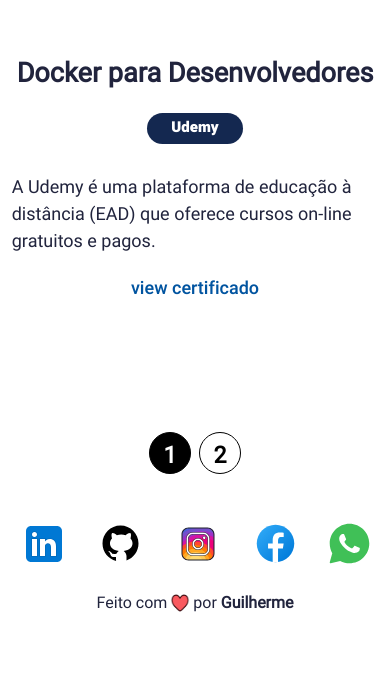
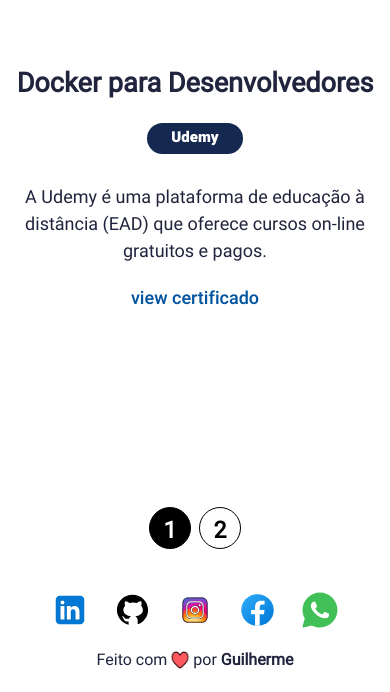
Before and after one commit to kadeguilherme/kadeguilherme.github.io, a website: page index.html in a window 390 px wide. Shown: the part 2373-3065 px from the top of the page. Before the commit the page ends 3008 px from the top, so only its background shows below. Drawn offline with nearby package versions, Linux system fonts and the light colour scheme.

Commit message:
Responsividade do footer

```diff
--- a/index.html
+++ b/index.html
@@ -287,7 +287,7 @@
 
 
        <footer class="footer">
-        <a id = "footer1" ></a>
+
         <div class="footer-img">
         <a href="https://www.linkedin.com/in/guilherme-aguiarr/" target="_blank" rel="noreferrer noopener">
             <img src="img/Linkedin icon.svg" alt="">
@@ -296,14 +296,14 @@
         <a href="https://github.com/kadeguilherme" target="_blank" rel="noopener noreferrer">
             <img src="img/Icon ionic-logo-github.svg" width="45px" alt="">
         </a>
-        <a href="https://www.instagram.com/guidevops/" target="_blank" rel="noopener noreferrer">
+        <a href="https://www.instagram.com/guidevops/" style="border-radius: 100%;"  target="_blank" rel="noopener noreferrer">
         <img src="img/insta.svg" width="50px" alt="">
         </a>
 
         <a href="https://www.facebook.com/guilherme.aguiar.3517/" target="_blank" rel="noopener noreferrer">
             <img src="img/fb.svg" width="45px" alt="">
         </a>
-        <a href="https://api.whatsapp.com/send?phone=5563981207163" target="_blank" rel="noopener noreferrer">
+        <a href="https://api.whatsapp.com/send?phone=5563981207163" style="   border-radius: 100%;" target="_blank" rel="noopener noreferrer">
             <img src="img/whats.svg" width="43px" alt="">
         </a>
         </div>
@@ -327,12 +327,14 @@
        <script>
          var swiper = new Swiper(".mySwiper1", {
            pagination: {
+
              el: ".swiper-pagination",
              clickable: true,
              renderBullet: function (index, className) {
                return '<span class="' + className + '">' + (index + 1) + "</span>";
              },
            },
+
          });
        </script>
 
@@ -342,6 +344,7 @@
         slidesPerView: 2,
         spaceBetween: 30,
         slidesPerGroup: 1,
+
         loop: true,
         loopFillGroupWithBlank: true,
         pagination: {
--- a/sass/layout/_l-certificados.scss
+++ b/sass/layout/_l-certificados.scss
@@ -183,7 +183,12 @@
                 display: none;
             }
             .certificado{
+                margin: 0px;
+                margin-bottom: 105px;
                 .certificado-text{
+                    p{
+                        text-align: center;
+                    }
                     h2{
                         align-self: center;
                     }
--- a/sass/layout/_l-footer.scss
+++ b/sass/layout/_l-footer.scss
@@ -12,8 +12,22 @@
         flex-direction: row;
 
         img{
-            padding: 15px;
+            padding: 12px;
+            width: 45px;
 
+        }
+
+    }
+
+    @media (min-width:200px) and (max-width: 900px){
+        .footer-img{
+            display: flex;
+            align-self: center;
+            width: 60vw;
+            img{
+
+                width: 2.4em;
+            }
         }
     }
 
--- a/sass/layout/_l-jobs.scss
+++ b/sass/layout/_l-jobs.scss
@@ -18,7 +18,9 @@
         position: relative;
         margin-bottom: 45px;
         min-width: 248px;
+
         .card-jobs{
+            width: 0px;
             display: flex;
             justify-content: space-evenly;
             min-height: 400px;
--- a/style.css
+++ b/style.css
@@ -16,3 +16,12 @@
     color: #fff;
     background: #000000;
   }
+
+  .swiper-slide .card-jobs .swiper-slide-prev .swiper-slide-duplicate-next {
+    display: none;
+    background: #000;
+      width: 0px;
+      margin-right: 0px;
+
+
+  }
```
Also changed, not shown: sass/estilo.css, 1 other file.
